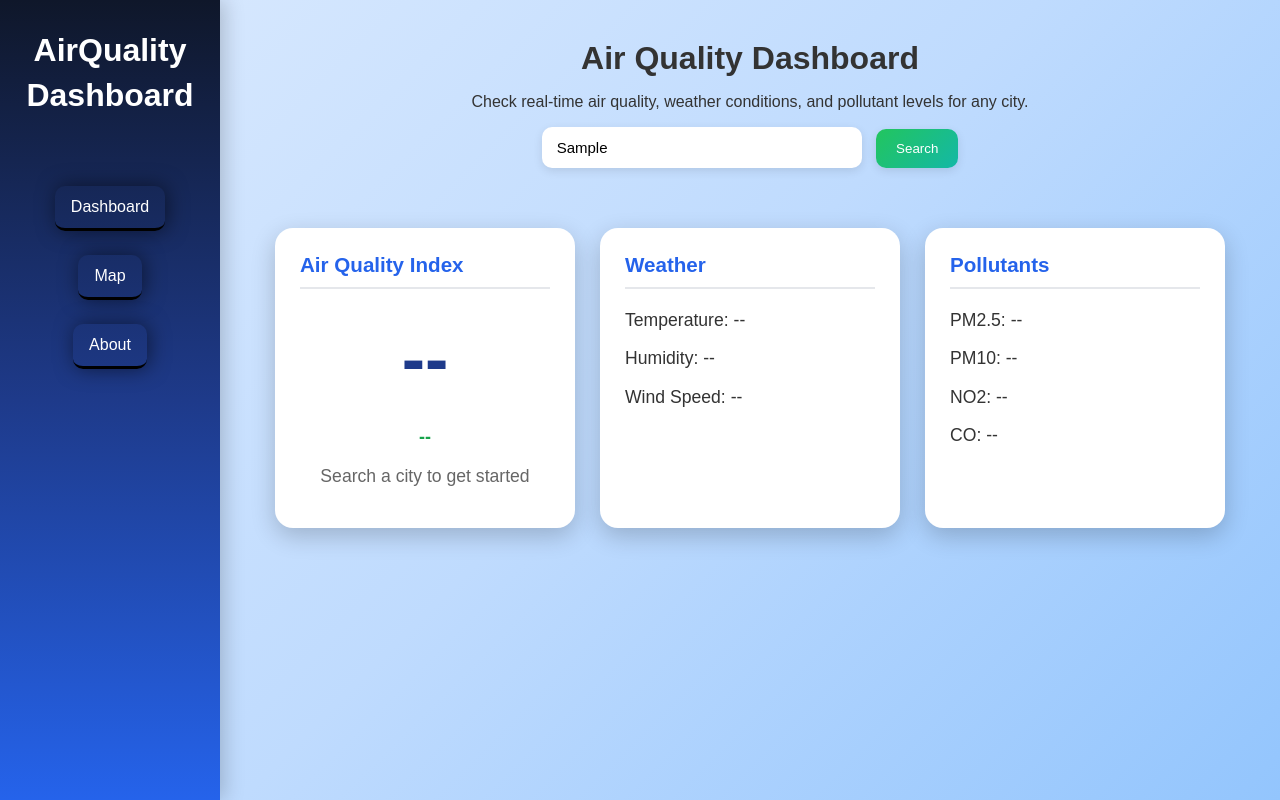
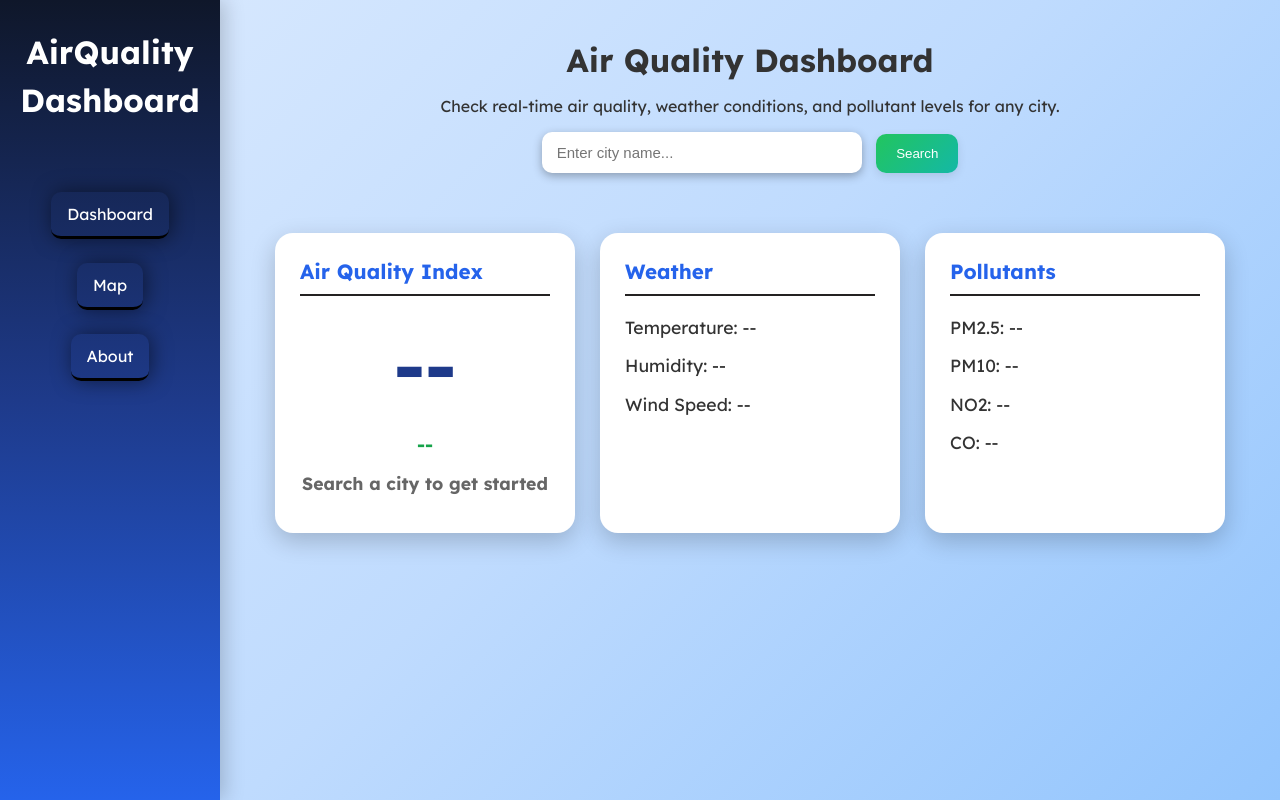
Before and after one commit to adityaranjan05/Air_Quality_Dashboard, a website built with Vite: page index.html in a window 1280 px wide. Both pictures are taken after typing "Sample" into the empty fields and a click on the button "Search". Built offline with nearby package versions, Linux system fonts and the light colour scheme; no server answers.

Commit message:
Added some changes

```diff
--- a/index.html
+++ b/index.html
@@ -5,6 +5,9 @@
     <meta name="viewport" content="width=device-width, initial-scale=1.0" />
     <title>Air Quality Dashboard</title>
     <link rel="stylesheet" href="style.css" />
+    <link rel="preconnect" href="https://fonts.googleapis.com">
+    <link rel="preconnect" href="https://fonts.gstatic.com" crossorigin>
+    <link href="https://fonts.googleapis.com/css2?family=Lexend:wght@100..900&display=swap" rel="stylesheet">
   </head>
   <body>
     <!-- Navbar -->
--- a/script.js
+++ b/script.js
@@ -16,18 +16,18 @@
     "Very Poor"
 ];
 const colors = [
-    "#10b981", // Good - Emerald
-    "#84cc16", // Fair - Lime
-    "#f59e0b", // Moderate - Amber
-    "#f97316", // Poor - Orange
-    "#dc2626"  // Very Poor - Red
+  "#059669", // Good - Dark Emerald
+  "#65a30d", // Fair - Olive Green
+  "#d97706", // Moderate - Dark Amber
+  "#ea580c", // Poor - Dark Orange
+  "#b91c1c"  // Very Poor - Dark Red
 ];
 const backgrounds = [
-    "#ecfdf5", // Good
-    "#f7fee7", // Fair
-    "#fffbeb", // Moderate
-    "#fff7ed", // Poor
-    "#fef2f2"  // Very Poor
+  "#d1fae5",
+  "#ecfccb",
+  "#fef3c7",
+  "#fed7aa",
+  "#fecaca"
 ];
 
 const getWeatherData = async () => {
@@ -38,7 +38,7 @@
     }
     try {
         // LOCATION DATA
-
+        cityInput.value = "";
         const cityLocation = `https://api.openweathermap.org/geo/1.0/direct?q=${encodeURIComponent(city)}&limit=5&appid=${api_key}`;
         console.log(cityLocation);
         const geoResponse = await fetch(cityLocation);
@@ -80,13 +80,7 @@
         const aqi_status = aqi_status_list[aqi-1];
         const aqi_color = colors[aqi-1];
         const aqi_bg = backgrounds[aqi - 1];
-        document.body.style.background = `
-linear-gradient(
-135deg,
-${aqi_bg},
-white
-)
-`;
+        document.body.style.background = `linear-gradient(135deg,${aqi_bg},white)`;
 
         // ADDING DATA TO CARDS
         weather_card.innerHTML = `
--- a/style.css
+++ b/style.css
@@ -5,7 +5,7 @@
 }
 
 body {
-  font-family: Arial, sans-serif;
+  font-family: "Lexend", sans-serif;
   background: linear-gradient(
     135deg,
     #dbeafe 0%,
@@ -95,12 +95,12 @@
   border-radius: 10px;
   font-size: 15px;
   background: white;
-  box-shadow: 0 3px 10px rgba(0, 0, 0, 0.1);
+  box-shadow: 0 3px 10px rgba(0, 0, 0, 0.3);
   transition: all 0.3s ease-in-out;
 }
 
 .search_section input:hover {
-  box-shadow: 0 8px 20px rgba(0, 0, 0, 0.3);
+  box-shadow: 0 8px 20px rgba(0, 0, 0, 0.5);
 }
 
 .search_section input:focus {
@@ -138,9 +138,7 @@
   display: flex;
   flex-wrap: wrap;
   justify-content: center;
-
   gap: 25px;
-
   padding: 20px 30px 40px;
 }
 
@@ -165,7 +163,7 @@
   color: #2563eb;
   margin-bottom: 18px;
   padding-bottom: 10px;
-  border-bottom: 2px solid #e5e7eb;
+  border-bottom: 2px solid #242222;
 }
 
 .card p {
@@ -179,6 +177,10 @@
   text-align: center;
   color: #1e3a8a;
   margin: 15px 0;
+}
+
+#cityName {
+  font-weight: 700;
 }
 
 .aqi_status {
```
